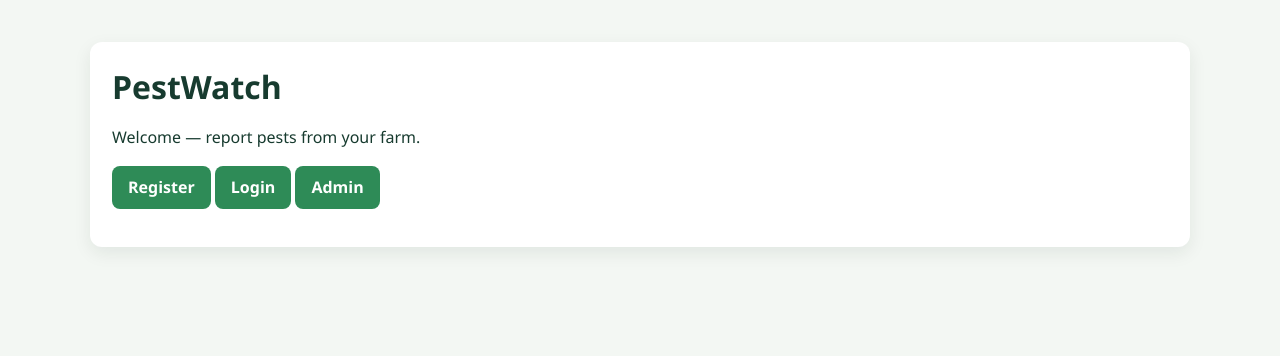
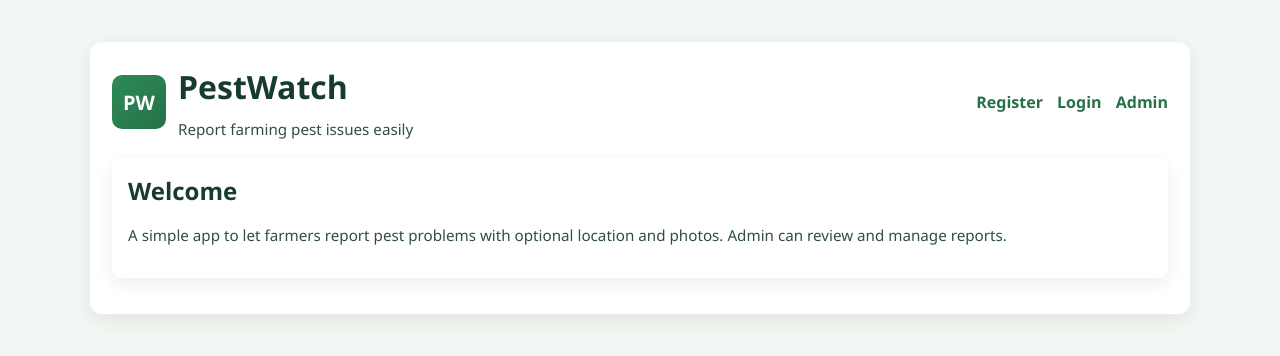
Before and after one commit to Roy-Kathurima/pestwatch, a Flask app: page / in a window 1280 px wide. Shown: the top 356 px of the page. Run offline with Flask 3, Linux system fonts and the light colour scheme.

Commit message:
Update welcome.html

```diff
--- a/templates/welcome.html
+++ b/templates/welcome.html
@@ -2,14 +2,30 @@
 <html>
 <head>
   <meta charset="utf-8">
-  <title>PestWatch</title>
+  <title>PestWatch - Welcome</title>
   <link rel="stylesheet" href="{{ url_for('static', filename='css/style.css') }}">
 </head>
 <body>
   <div class="container">
-    <h1>PestWatch</h1>
-    <p>Welcome — report pests from your farm.</p>
-    <p><a href="{{ url_for('register') }}" class="btn">Register</a> <a href="{{ url_for('login') }}" class="btn">Login</a> <a href="{{ url_for('admin_login') }}" class="btn">Admin</a></p>
+    <div class="header">
+      <div class="brand">
+        <div class="logo">PW</div>
+        <div>
+          <h1>PestWatch</h1>
+          <div class="small">Report farming pest issues easily</div>
+        </div>
+      </div>
+      <div class="nav">
+        <a href="{{ url_for('register') }}">Register</a>
+        <a href="{{ url_for('login') }}">Login</a>
+        <a href="{{ url_for('admin_login') }}">Admin</a>
+      </div>
+    </div>
+
+    <div class="card">
+      <h2>Welcome</h2>
+      <p class="small">A simple app to let farmers report pest problems with optional location and photos. Admin can review and manage reports.</p>
+    </div>
   </div>
 </body>
 </html>
```
